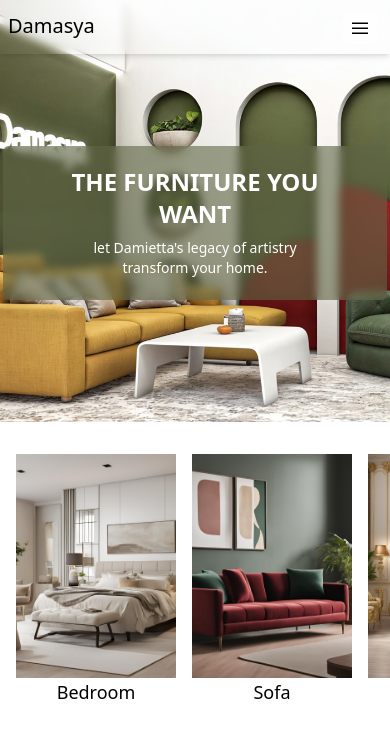
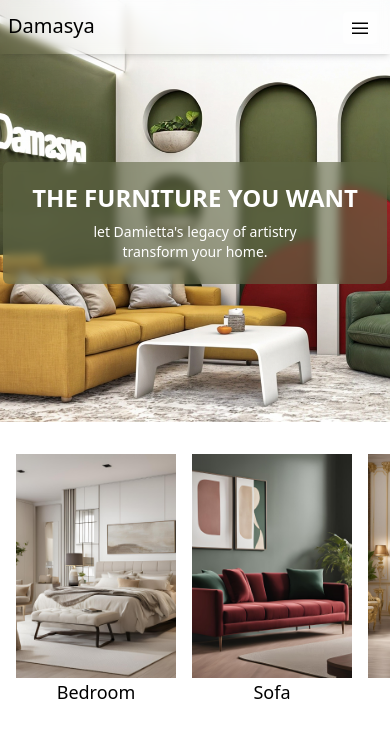
Before and after one commit to ziadabdelaziz/damasya, a React (Vite) app: page / in a window 390 px wide. Shown: the top 738 px of the page. Built offline with nearby package versions, Linux system fonts and the light colour scheme.

Commit message:
feat: decrease horizontal padding by 1

```diff
--- a/src/components/home/Hero.tsx
+++ b/src/components/home/Hero.tsx
@@ -5,7 +5,7 @@ const Hero = () => {
         <div className="relative w-full -z-10">
             <img src={ heroImage } alt="hero" className='w-full h-[50vh] sm:h-auto object-cover z-0'/>
             <div className='absolute top-1/2 left-1/2 transform -translate-x-1/2 -translate-y-1/2 z-10 w-full max-w-sm sm:max-w-xl md:max-w-3xl lg:max-w-4xl mt-3 sm:m-0'>
-                <div className='backdrop-blur-sm bg-app-secondary/60 text-white text-center px-8 sm:px-16 py-5 rounded-md'>
+                <div className='backdrop-blur-sm bg-app-secondary/60 text-white text-center px-7 sm:px-16 py-5 rounded-md'>
                     <span className='font-bold text-2xl sm:text-3xl md:text-4xl lg:text-5xl'>THE FURNITURE YOU WANT</span>
                     <br />
                     <span className='inline-block mt-2 text-sm sm:text-xl lg:text-3xl w-4/5 md:w-3/6 lg:w-4/5'>let Damietta's legacy of artistry transform your home.</span>
```
